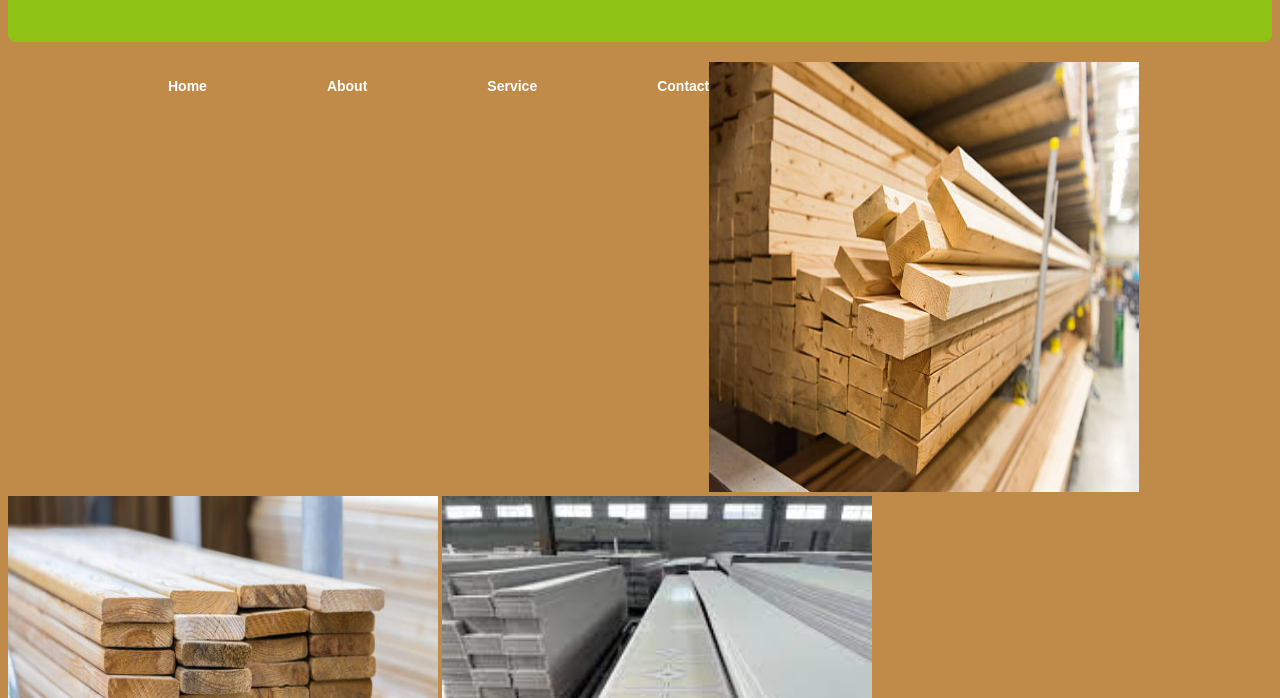
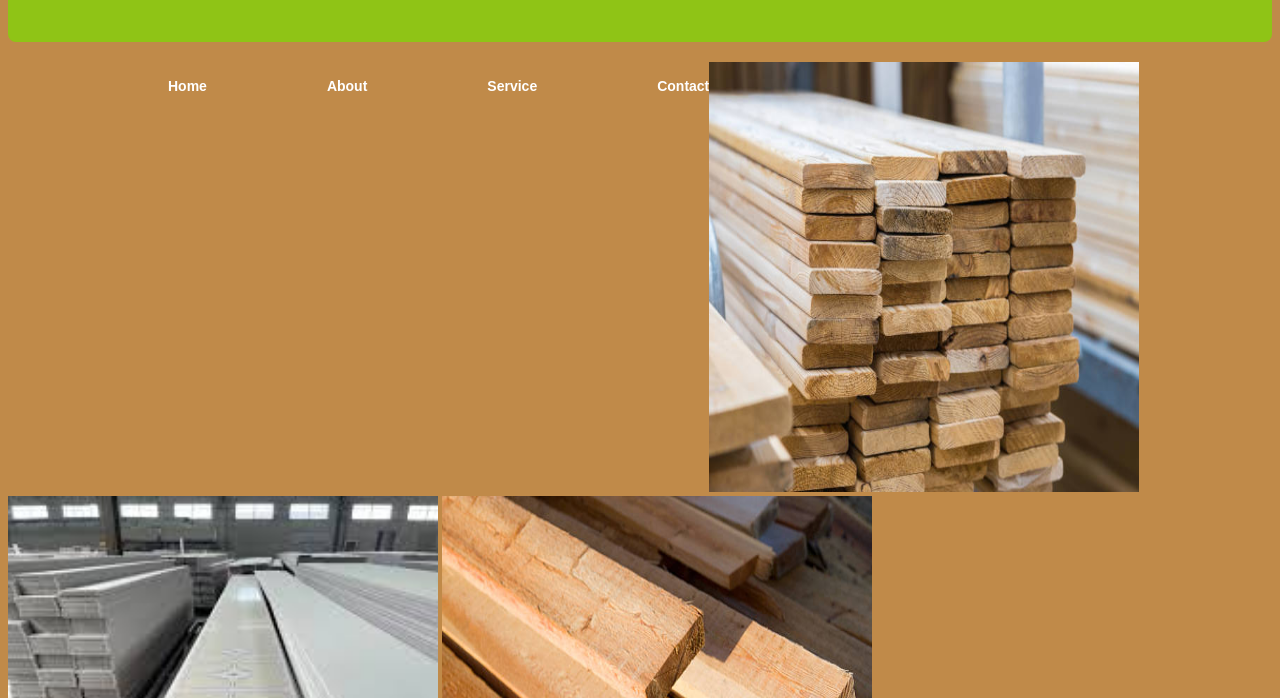
Before and after one commit to Godskid-04/Timber-shop, a plain HTML site: page index.html in a window 1280 px wide. Shown: the part 102-800 px from the top of the page. Drawn offline with Linux system fonts and the light colour scheme.

Commit message:
madechanges removed one image

```diff
--- a/index.html
+++ b/index.html
@@ -18,7 +18,6 @@
             <li><a href="contact.html">Contact</a></li>
          </ul>
      </div>
-                <i><img src="images/wood1.jpg" alt="" width="430px" height="430px"></i>
                 <i><img src="images/wood2.jpg" alt="" width="430px" height="430px"></i>
                 <i><img src="images/pvc.jpeg" alt="" width="430px" height="430px"></i>
                 <i><img src="images/wood3.jpg" alt="" width="430px" height="430px"></i>
```
